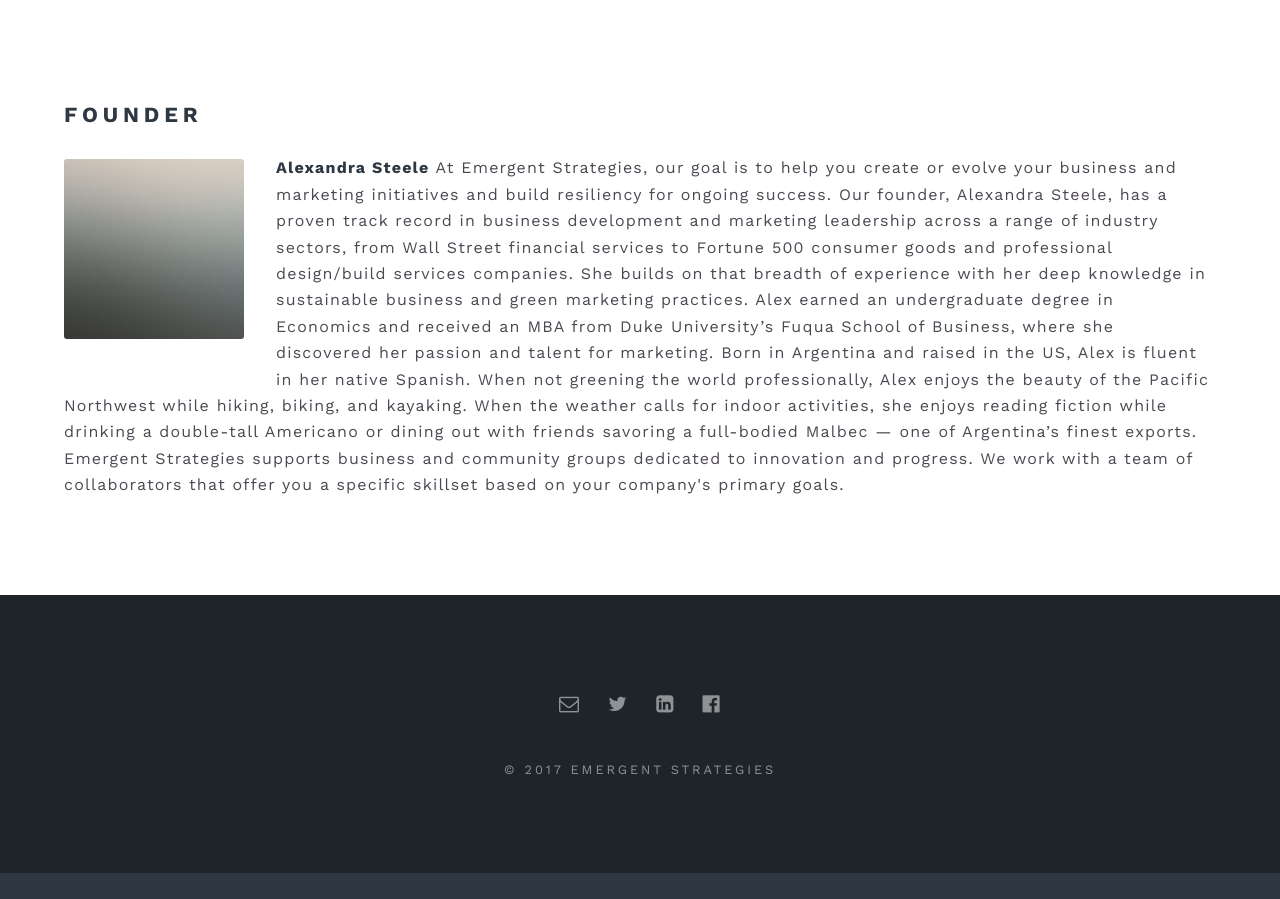
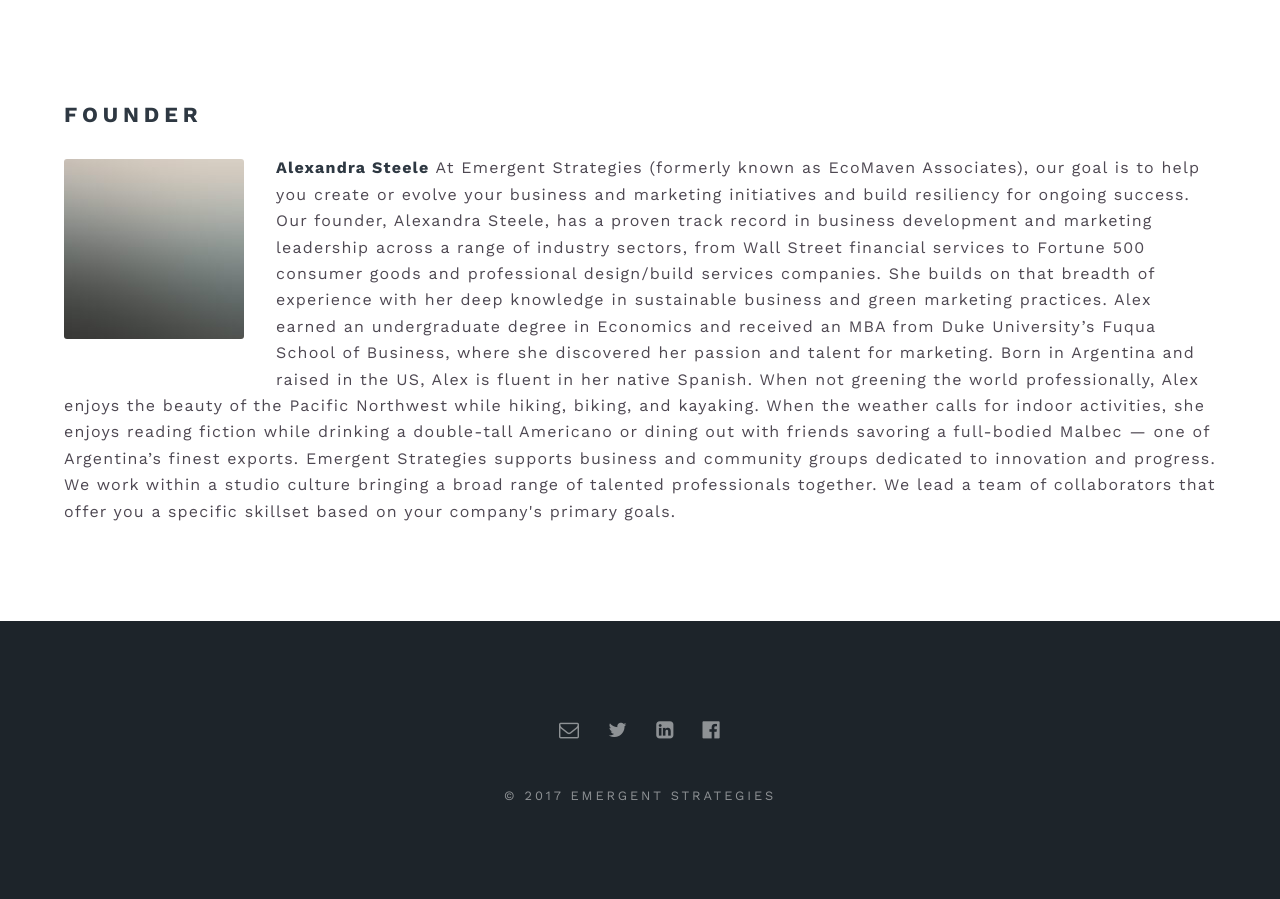
Before and after one commit to dylansteele8/emergent-strategies, a Jekyll site: the page built from _pages/about.html, in a window 1280 px wide and 1252 px high. Shown: the part 353-1252 px from the top of the window. Built offline with Jekyll 4.4.1, drawn with Linux system fonts in a browser that asks for light colours.

Commit message:
Update about.html

```diff
--- a/_pages/about.html
+++ b/_pages/about.html
@@ -10,15 +10,17 @@
     <img src="images/pic04.jpg" alt="" />
   </span>
   <strong>Alexandra Steele</strong>
-At Emergent Strategies, our goal is to help you create or evolve your business and marketing initiatives and build resiliency for ongoing success.
+At Emergent Strategies (formerly known as EcoMaven Associates), our goal is to help you create or evolve your business and marketing initiatives and build resiliency for ongoing success.
 
 Our founder, Alexandra Steele, has a proven track record in business development and marketing leadership across a range of industry sectors, from Wall Street financial services to Fortune 500 consumer goods and professional design/build services companies. She builds on that breadth of experience with her deep knowledge in sustainable business and green marketing practices.
 
 Alex earned an undergraduate degree in Economics and received an MBA from Duke University’s Fuqua School of Business, where she discovered her passion and talent for marketing.
+</li>
 
 Born in Argentina and raised in the US, Alex is fluent in her native Spanish. When not greening the world professionally, Alex enjoys the beauty of the Pacific Northwest while hiking, biking, and kayaking. When the weather calls for indoor activities, she enjoys reading fiction while drinking a double-tall Americano or dining out with friends savoring a full-bodied Malbec — one of Argentina’s finest exports.
 
 Emergent Strategies supports business and community groups dedicated to innovation and progress.
 
-We work with a team of collaborators that offer you a specific skillset based on your company's primary goals.
+</li>
+We work within a studio culture bringing a broad range of talented professionals together. We lead a team of collaborators that offer you a specific skillset based on your company's primary goals.
 </p>
```
